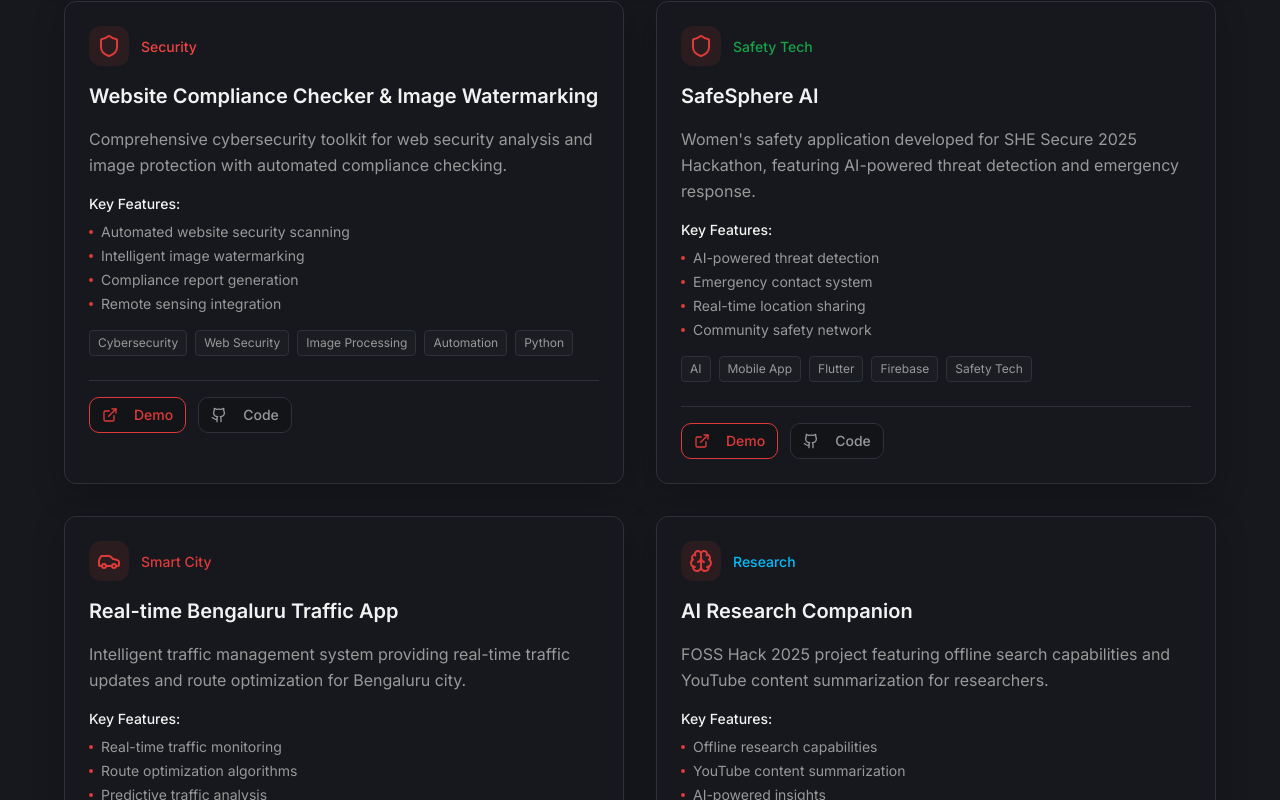
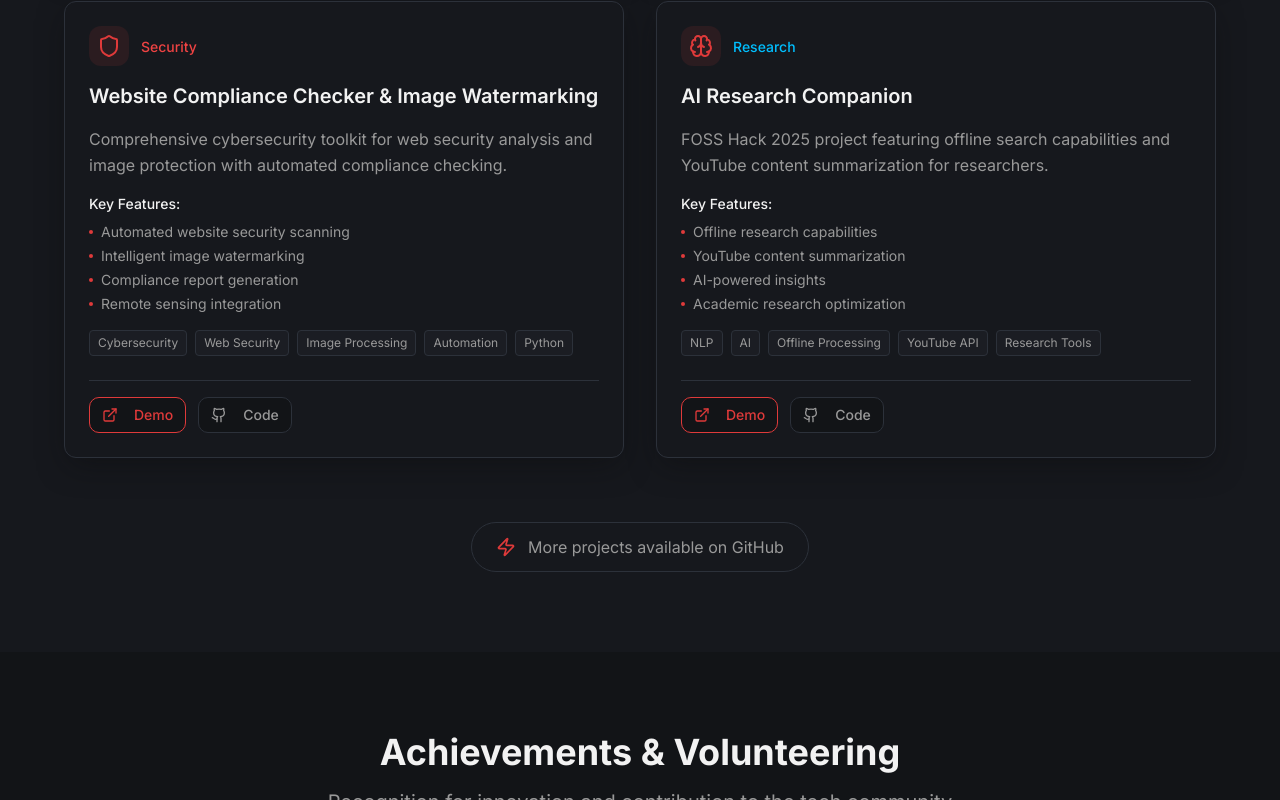
Before and after one commit to ManjappaGowda/manjappa-ai-vision, a React (Vite) app: page / in a window 1280 px wide. Shown: the part 4920-5720 px from the top of the page. Built offline with nearby package versions, Linux system fonts and the light colour scheme.

Commit message:
Remove specific projects from list
Removed "SHE Secure 2025 Hackathon – Developed SafeSphere AI for women’s safety" and "HackTech Fusion 3.0 – Real-time Bengaluru traffic app" from the projects section.

```diff
--- a/src/components/Projects.tsx
+++ b/src/components/Projects.tsx
@@ -1,4 +1,4 @@
-import { ExternalLink, Github, Eye, Brain, Shield, Zap, Car } from 'lucide-react';
+import { ExternalLink, Github, Eye, Brain, Shield, Zap } from 'lucide-react';
 import { Button } from '@/components/ui/button';
 
 const Projects = () => {
@@ -43,32 +43,6 @@ const Projects = () => {
       ]
     },
     {
-      title: "SafeSphere AI",
-      description: "Women's safety application developed for SHE Secure 2025 Hackathon, featuring AI-powered threat detection and emergency response.",
-      technologies: ["AI", "Mobile App", "Flutter", "Firebase", "Safety Tech"],
-      icon: Shield,
-      category: "Safety Tech",
-      features: [
-        "AI-powered threat detection",
-        "Emergency contact system",
-        "Real-time location sharing",
-        "Community safety network"
-      ]
-    },
-    {
-      title: "Real-time Bengaluru Traffic App",
-      description: "Intelligent traffic management system providing real-time traffic updates and route optimization for Bengaluru city.",
-      technologies: ["Real-time Data", "Mobile App", "APIs", "Machine Learning", "Flutter"],
-      icon: Car,
-      category: "Smart City",
-      features: [
-        "Real-time traffic monitoring",
-        "Route optimization algorithms",
-        "Predictive traffic analysis",
-        "User-friendly mobile interface"
-      ]
-    },
-    {
       title: "AI Research Companion",
       description: "FOSS Hack 2025 project featuring offline search capabilities and YouTube content summarization for researchers.",
       technologies: ["NLP", "AI", "Offline Processing", "YouTube API", "Research Tools"],
@@ -88,8 +62,6 @@ const Projects = () => {
       "AI/ML": "text-primary",
       "AI/IoT": "text-tech-accent",
       "Security": "text-destructive",
-      "Safety Tech": "text-success",
-      "Smart City": "text-primary",
       "Research": "text-tech-accent"
     };
     return colors[category as keyof typeof colors] || "text-primary";
```
